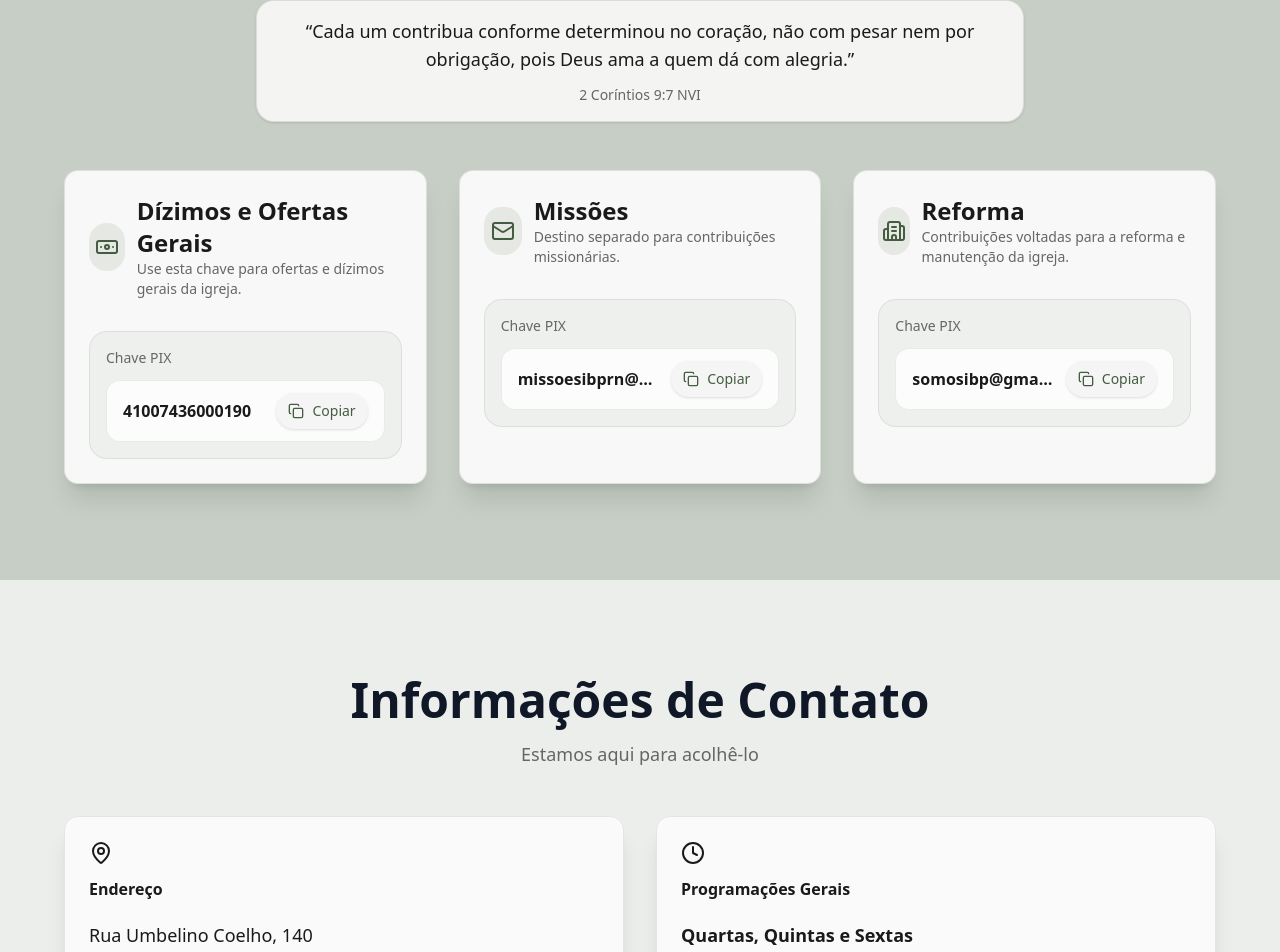
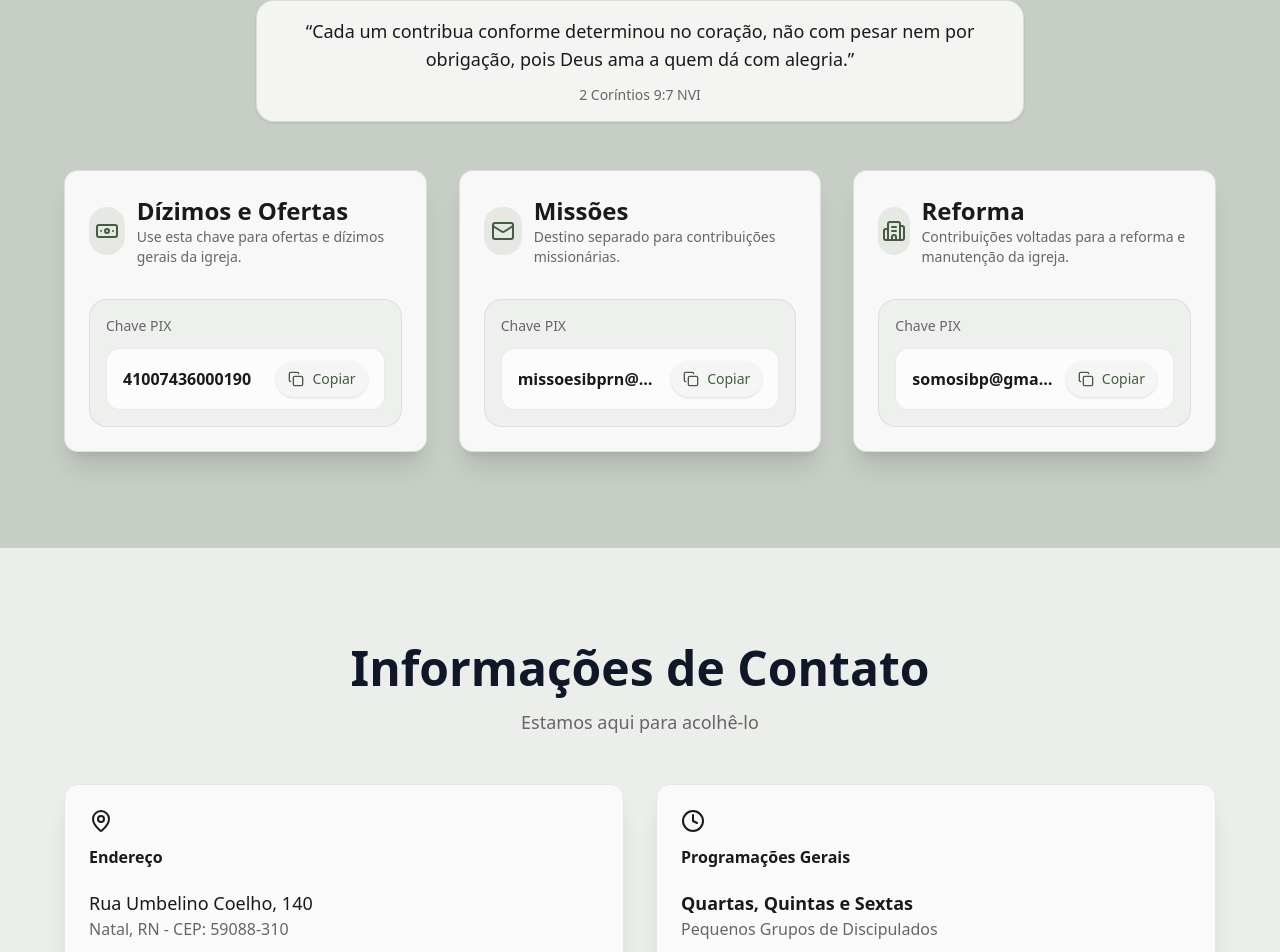
Before and after one commit to JVitorbs/ibp-next, a Next.js app: page / in a window 1280 px wide. Shown: the part 3400-4352 px from the top of the page. Built offline with nearby package versions, Linux system fonts and the light colour scheme; no server answers.

Commit message:
feat: update title for Dízimos e Ofertas in ContribuaSection

```diff
--- a/src/components/ContribuaSection.tsx
+++ b/src/components/ContribuaSection.tsx
@@ -17,7 +17,7 @@ type ContributionItem = {
 
 const contributions: ContributionItem[] = [
   {
-    title: "Dízimos e Ofertas Gerais",
+    title: "Dízimos e Ofertas",
     icon: <Banknote className="h-6 w-6" />,
     copyValue: "41007436000190",
     note: "Use esta chave para ofertas e dízimos gerais da igreja.",
```
